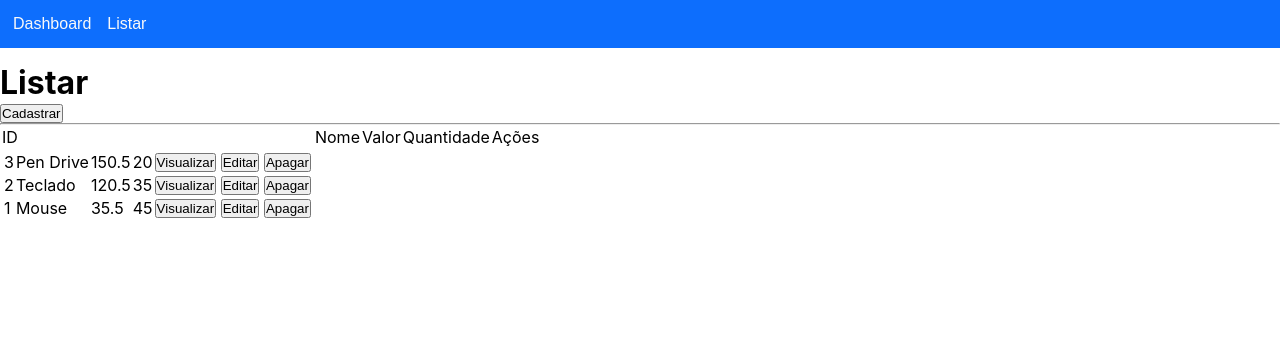
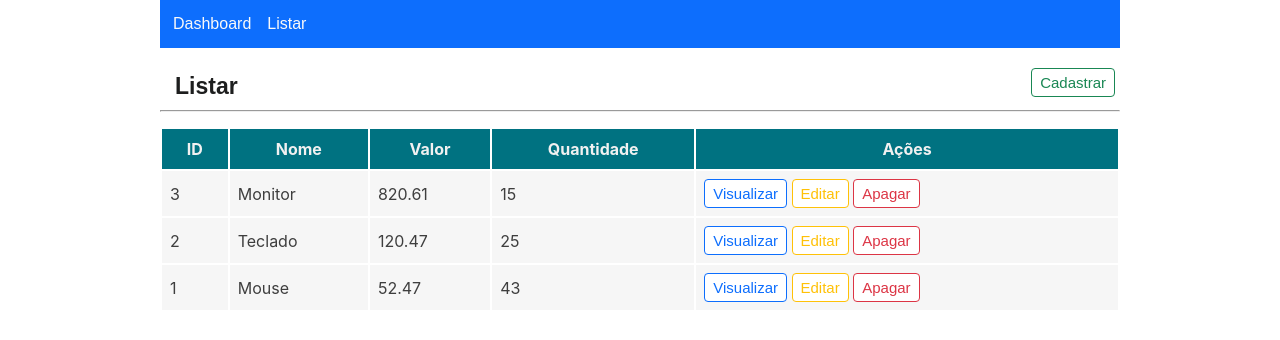
Before and after one commit to crdpc/adm-estoque, a React (Create React App) app in the folder frontend/: page /listar in a window 1280 px wide. Shown: the top 340 px of the page. Built offline with nearby package versions, Linux system fonts and the light colour scheme.

Commit message:
Frontend finalizado

```diff
--- a/frontend/src/pages/Cadastrar/index.js
+++ b/frontend/src/pages/Cadastrar/index.js
@@ -1,6 +1,7 @@
 import React, { useState } from 'react';
 import { Menu } from '../../components/Menu';
-import { Redirect } from 'react-router-dom';
+import { Redirect, Link } from 'react-router-dom';
+import { Container, ConteudoTitulo, Titulo, BotaoAcao, ButtonSuccess, ButtonInfo, Form, Label, Input, Hr, AlertDanger, AlertSuccess } from '../../styles/custom_adm';
 
 export const Cadastrar = () => {
 
@@ -35,32 +36,41 @@
     }
 
     return(
-        <>
+        <Container>
 
         <Menu />
-        <h1>Cadastrar</h1>
+        <ConteudoTitulo>
+                <Titulo>Cadastrar</Titulo>
+                <BotaoAcao>
+                    <Link to="/listar">
+                        <ButtonInfo type="button">Listar</ButtonInfo>
+                    </Link>{" "}
+                </BotaoAcao>
+            </ConteudoTitulo>
 
-        {status.type === 'error' ? <p style={{color: "#ff0000"}}>{status.mensagem}</p> : ""}
-        {status.type === 'success' ? <p style={{color: "green"}}>{status.mensagem}</p> : ""}
+        {status.type === 'error' ? <AlertDanger>{status.mensagem}</AlertDanger> : ""}
+        {status.type === 'success' ? <AlertSuccess>{status.mensagem}</AlertSuccess> : ""}
         {status.type === 'redSuccess' ? <Redirect to={{pathname: "/listar", state: {
             type: "success",
             mensagem: status.mensagem
         }}} /> : ""}
 
-        <form onSubmit={addProduto}>
-            <label>Nome: </label>
-            <input type="text" name="nome" placeholder="Nome do produto" onChange={valueInput} /> <br/><br/>
+        <Hr />
 
-            <label>Preço: </label>
-            <input type="text" valor="valor" placeholder="Preço do produto" onChange={valueInput} /> <br/><br/>
+        <Form onSubmit={addProduto}>
+            <Label>Nome: </Label>
+            <Input type="text" name="nome" placeholder="Nome do produto" onChange={valueInput} />
 
-            <label>Quantidade: </label>
-            <input type="number" name="quantidade" placeholder="Quantidade do produto" onChange={valueInput} /> <br/><br/>
+            <Label>Preço: </Label>
+            <Input type="text" valor="valor" placeholder="Preço do produto" onChange={valueInput} />
 
-            <button type="submit">Cadastrar</button>
+            <Label>Quantidade: </Label>
+            <Input type="number" name="quantidade" placeholder="Quantidade do produto" onChange={valueInput} />
 
-        </form>
+            <ButtonSuccess type="submit">Cadastrar</ButtonSuccess>
 
-        </>
+        </Form>
+
+        </Container>
     );
 }
--- a/frontend/src/pages/Dashboard/index.js
+++ b/frontend/src/pages/Dashboard/index.js
@@ -1,17 +1,17 @@
 import React from 'react';
 import { Menu } from '../../components/Menu';
-import { Container, ContudoTitulo, Titulo } from '../../styles/custom_adm';
+import { Container, ConteudoTitulo, Titulo } from '../../styles/custom_adm';
 
 export const Dashboard = () => {
 
-    return(
+    return (
 
         <Container>
 
-        <Menu />
-        <ContudoTitulo>
-        <Titulo>Willcome - Dashboard</Titulo>
-        </ContudoTitulo>
+            <Menu />
+            <ConteudoTitulo>
+                <Titulo>Willcome - Dashboard</Titulo>
+            </ConteudoTitulo>
         </Container>
 
     );
--- a/frontend/src/pages/Editar/index.js
+++ b/frontend/src/pages/Editar/index.js
@@ -1,5 +1,7 @@
 import React, { useState, useEffect } from 'react';
+import { Link } from 'react-router-dom';
 import { Menu } from '../../components/Menu';
+import { Container, ConteudoTitulo, Titulo, BotaoAcao, ButtonSuccess, ButtonInfo, Form, Label, Input, Hr, ButtonPrimary, ButtonWarning } from '../../styles/custom_adm';
 
 export const Editar = (props) => {
 
@@ -10,7 +12,8 @@
 
     const editProduto = async e => {
         e.preventDefault();
-        console.log("Quantidade: " + quantidade);
+        //console.log("Quantidade: " + quantidade);
+        alert("Nome: " + nome);
     }
 
 
@@ -29,25 +32,38 @@
 
 
     return(
-        <>
+        <Container>
 
         <Menu />
-        <h1>Editar</h1>
+        <ConteudoTitulo>
+                <Titulo>Visualizar</Titulo>
+                <BotaoAcao>
+                    <Link to="/listar">
+                        <ButtonInfo type="button">Listar</ButtonInfo>
+                    </Link>{" "}
+                    <Link to={"/visualizar/" + id}>
+                        <ButtonPrimary type="button">Visualizar</ButtonPrimary>
+                    </Link>
+                </BotaoAcao>
+            </ConteudoTitulo>
 
-        <form onSubmit={editProduto}>
-            <label>Nome: </label>
-            <input type="text" name="nome" placeholder="Nome do produto" value={nome}onChange={e => setNome(e.target.value)} /> <br/><br/>
+            <Hr />
 
-            <label>Preço: </label>
-            <input type="text" valor="valor" placeholder="Preço do produto" value={valor} onChange={e => setValor(e.target.value)} /> <br/><br/>
 
-            <label>Quantidade: </label>
-            <input type="number" name="quantidade" placeholder="Quantidade do produto" value={quantidade} onChange={e => setQuantidade(e.target.value)}  /> <br/><br/>
+        <Form onSubmit={editProduto}>
+            <Label>Nome: </Label>
+            <Input type="text" name="nome" placeholder="Nome do produto" value={nome}onChange={e => setNome(e.target.value)} />
 
-            <button type="submit">Salvar</button>
+            <Label>Preço: </Label>
+            <Input type="text" valor="valor" placeholder="Preço do produto" value={valor} onChange={e => setValor(e.target.value)} />
 
-        </form>
+            <Label>Quantidade: </Label>
+            <Input type="number" name="quantidade" placeholder="Quantidade do produto" value={quantidade} onChange={e => setQuantidade(e.target.value)} />
 
-        </>
+            <ButtonWarning type="submit">Salvar</ButtonWarning>
+
+        </Form>
+
+        </Container>
     );
 }
--- a/frontend/src/pages/Listar/index.js
+++ b/frontend/src/pages/Listar/index.js
@@ -1,6 +1,8 @@
 import React, { useEffect, useState } from 'react';
 import { Link, useLocation } from 'react-router-dom';
 import { Menu } from '../../components/Menu';
+
+import { Container, ConteudoTitulo, Titulo, BotaoAcao, ButtonSuccess, Table, ButtonPrimary, ButtonWarning, ButtonDanger, AlertSuccess } from '../../styles/custom_adm';
 
 export const Listar = () => {
 
@@ -9,32 +11,31 @@
     const [data, setData] = useState([]);
 
     const [status] = useState({
-        type: state? state.type : "",
-        mensagem: state? state.mensagem : ""
+        type: state ? state.type : "",
+        mensagem: state ? state.mensagem : "",
     });
 
-    const listarProdutos = async  => {
+    const listarProdutos = async => {
         var valores = [
             {
                 "id": 3,
-                "mnome":  "Pen Drive",
-                "valor": 150.50,
-                "quantidade": 20,
+                "nome": "Monitor",
+                "valor": 820.61,
+                "quantidade": 15
             },
             {
                 "id": 2,
-                "mnome":  "Teclado",
-                "valor": 120.50,
-                "quantidade": 35,
+                "nome": "Teclado",
+                "valor": 120.47,
+                "quantidade": 25
             },
             {
                 "id": 1,
-                "mnome":  "Mouse",
-                "valor": 35.50,
-                "quantidade": 45
+                "nome": "Mouse",
+                "valor": 52.47,
+                "quantidade": 43
             }
         ]
-
         setData(valores);
     }
 
@@ -43,48 +44,58 @@
     }, []);
 
     const apagarProduto = async (idProduto) => {
-        console.log(idProduto);
+        //console.log(idProduto);
+        alert("Apagar o produto: " + idProduto);
     }
 
-    return(
-        <>
+    return (
+        <Container>
             <Menu />
-        <h1>Listar</h1>
+            <ConteudoTitulo>
+                <Titulo>Listar</Titulo>
+                <BotaoAcao>
+                    <Link to="/cadastrar">
+                        <ButtonSuccess type="button">Cadastrar</ButtonSuccess>
+                    </Link>
+                </BotaoAcao>
+            </ConteudoTitulo>
 
-        {status.type === "success" ? <p style={{color: "green"}}>{status.mensagem}</p> : ""}
-
-        <Link to="/cadastrar"><button type="button">Cadastrar</button></Link>
+            {status.type === "success" ? <AlertSuccess>{status.mensagem}</AlertSuccess> : ""}
 
             <hr />
 
-        <table>
+            <Table>
                 <thead>
                     <tr>
-                   <td>ID</td>
-                   <td>Nome</td>
-                   <td>Valor</td>
-                   <td>Quantidade</td>
-                   <td>Ações</td>
+                        <th>ID</th>
+                        <th>Nome</th>
+                        <th>Valor</th>
+                        <th>Quantidade</th>
+                        <th>Ações</th>
                     </tr>
+                </thead>
                 <tbody>
-                    {data.map(produto =>(
+                    {data.map(produto => (
                         <tr key={produto.id}>
                             <td>{produto.id}</td>
-                            <td>{produto.mnome}</td>
+                            <td>{produto.nome}</td>
                             <td>{produto.valor}</td>
                             <td>{produto.quantidade}</td>
                             <td>
-                                <Link to={"/visualizar/" + produto.id}><button type="button">Visualizar</button></Link>{" "}
-
-                                <Link to={"/editar/" + produto.id}><button type="button">Editar</button></Link>{" "}
-                              <Link to ={"#"}><button onClick={() => apagarProduto(produto.id)}>Apagar</button></Link>
+                                <Link to={"/visualizar/" + produto.id}>
+                                    <ButtonPrimary type="button">Visualizar</ButtonPrimary>
+                                </Link>{" "}
+                                <Link to={"/editar/" + produto.id}>
+                                    <ButtonWarning type="button">Editar</ButtonWarning>
+                                </Link>{" "}
+                                <Link to={"#"}>
+                                    <ButtonDanger onClick={() => apagarProduto(produto.id)}>Apagar</ButtonDanger>
+                                </Link>
                             </td>
-
                         </tr>
                     ))}
                 </tbody>
-            </thead>
-        </table>
-        </>
+            </Table>
+        </Container>
     );
 }
--- a/frontend/src/pages/Visualizar/index.js
+++ b/frontend/src/pages/Visualizar/index.js
@@ -1,5 +1,7 @@
 import React, { useEffect, useState } from 'react';
+import { Link } from 'react-router-dom';
 import { Menu } from '../../components/Menu';
+import { Container, ConteudoTitulo, Titulo, BotaoAcao, ButtonWarning, ButtonDanger,  ButtonInfo, ConteudoView, Hr } from '../../styles/custom_adm';
 
 export const Visualizar = (props) => {
 
@@ -23,14 +25,27 @@
     }, [id]);
 
     return(
-        <>
+        <Container>
 
         <Menu />
-        <h1>Visualizar</h1>
-        <span>ID: {data.id}</span> <br />
-        <span>Nome: {data.nome}</span> <br />
-        <span>Valor: {data.valor}</span> <br />
-        <span>Quantidade: {data.quantidade}</span> <br />
-        </>
+        <ConteudoTitulo>
+                <Titulo>Visualizar</Titulo>
+                <BotaoAcao>
+                    <Link to="/listar">
+                        <ButtonInfo type="button">Listar</ButtonInfo>
+                    </Link>{" "}
+                    <Link to={"/editar/" + data.id}>
+                        <ButtonWarning type="button">Editar</ButtonWarning>
+                    </Link>
+                </BotaoAcao>
+            </ConteudoTitulo>
+
+            <Hr />
+
+        <ConteudoView>ID: {data.id}</ConteudoView>
+        <ConteudoView>Nome: {data.nome}</ConteudoView>
+        <ConteudoView>Valor: {data.valor}</ConteudoView>
+        <ConteudoView>Quantidade: {data.quantidade}</ConteudoView>
+        </Container>
     );
 }
--- a/frontend/src/styles/custom_adm.js
+++ b/frontend/src/styles/custom_adm.js
@@ -6,8 +6,9 @@
     max-width: 960px;
 `;
 
-export const ContudoTitulo = styled.section`
+export const ConteudoTitulo = styled.section`
     display: flex;
+    justify-content: space-between;
 `;
 
 export const Titulo = styled.h1`
@@ -16,3 +17,142 @@
     margin: 10px 15px;
     color: #1d1e1e;
 `;
+
+export const BotaoAcao = styled.section`
+    margin: 5px;
+`;
+
+export const ButtonSuccess = styled.button`
+    background-color: #fff;
+    color: #198754;
+    padding: 5px 8px;
+    border: 1px solid #198754;
+    border-radius: 4px;
+    cursor: pointer;
+    font-size: 15px;
+    :hover{
+        background-color: #198754;
+        color: #fff;
+    }
+`;
+
+export const ButtonPrimary = styled.button`
+    background-color: #fff;
+    color: #0d6efd;
+    padding: 5px 8px;
+    border: 1px solid #0d6efd;
+    border-radius: 4px;
+    cursor: pointer;
+    font-size: 15px;
+    :hover{
+        background-color: #0d6efd;
+        color: #fff;
+    }
+`;
+
+export const ButtonWarning = styled.button`
+    background-color: #fff;
+    color: #ffc107;
+    padding: 5px 8px;
+    border: 1px solid #ffc107;
+    border-radius: 4px;
+    cursor: pointer;
+    font-size: 15px;
+    :hover{
+        background-color: #ffc107;
+        color: #fff;
+    }
+`;
+
+export const ButtonDanger = styled.button`
+    background-color: #fff;
+    color: #dc3545;
+    padding: 5px 8px;
+    border: 1px solid #dc3545;
+    border-radius: 4px;
+    cursor: pointer;
+    font-size: 15px;
+    :hover{
+        background-color: #dc3545;
+        color: #fff;
+    }
+`;
+
+export const ButtonInfo = styled.button`
+    background-color: #fff;
+    color: #0dcaf0;
+    padding: 5px 8px;
+    border: 1px solid #0dcaf0;
+    border-radius: 4px;
+    cursor: pointer;
+    font-size: 15px;
+    :hover{
+        background-color: #0dcaf0;
+        color: #fff;
+    }
+`;
+
+export const Table = styled.table`
+    margin-top: 15px;
+    width: 100%;
+    th{
+        background-color: #007281;
+        color: #f1f1f1;
+        padding: 10px;
+    }
+    td{
+        background-color: #f6f6f6;
+        color: #3e3e3e;
+        padding: 8px;
+    }
+`;
+
+export const ConteudoView = styled.p`
+    margin-top: 8px;
+    font-size: 18px;
+    font-family: sans-serif;
+`;
+
+export const Form = styled.form`
+    margin: 0px auto;
+`;
+
+export const Label = styled.label`
+    width: 100%;
+    padding: 12px;
+    margin-top: 6px;
+    margin-bottom: 16px;
+`;
+
+export const Input = styled.input`
+    width: 100%;
+    padding: 12px;
+    border: 1px solid #ccc;
+    border-radius: 4px;
+    box-sizing: border-box;
+    margin-top: 6px;
+    margin-bottom: 16px;
+    resize: vertical;
+`;
+
+export const Hr = styled.hr`
+    margin-bottom: 15px;
+`;
+
+export const AlertSuccess = styled.p`
+    background-color: #d1e7dd;
+    color: #0f5132;
+    margin: 10px 0;
+    border: 1px solid #badbcc;
+    border-radius: 4px;
+    padding: 7px;
+`;
+
+export const AlertDanger = styled.p`
+    background-color: #f8d7da;
+    color: #842029;
+    margin: 10px 0;
+    border: 1px solid #f5c2c7;
+    border-radius: 4px;
+    padding: 7px;
+`;
```
Lines whose indentation alone changed are shown as unchanged.
